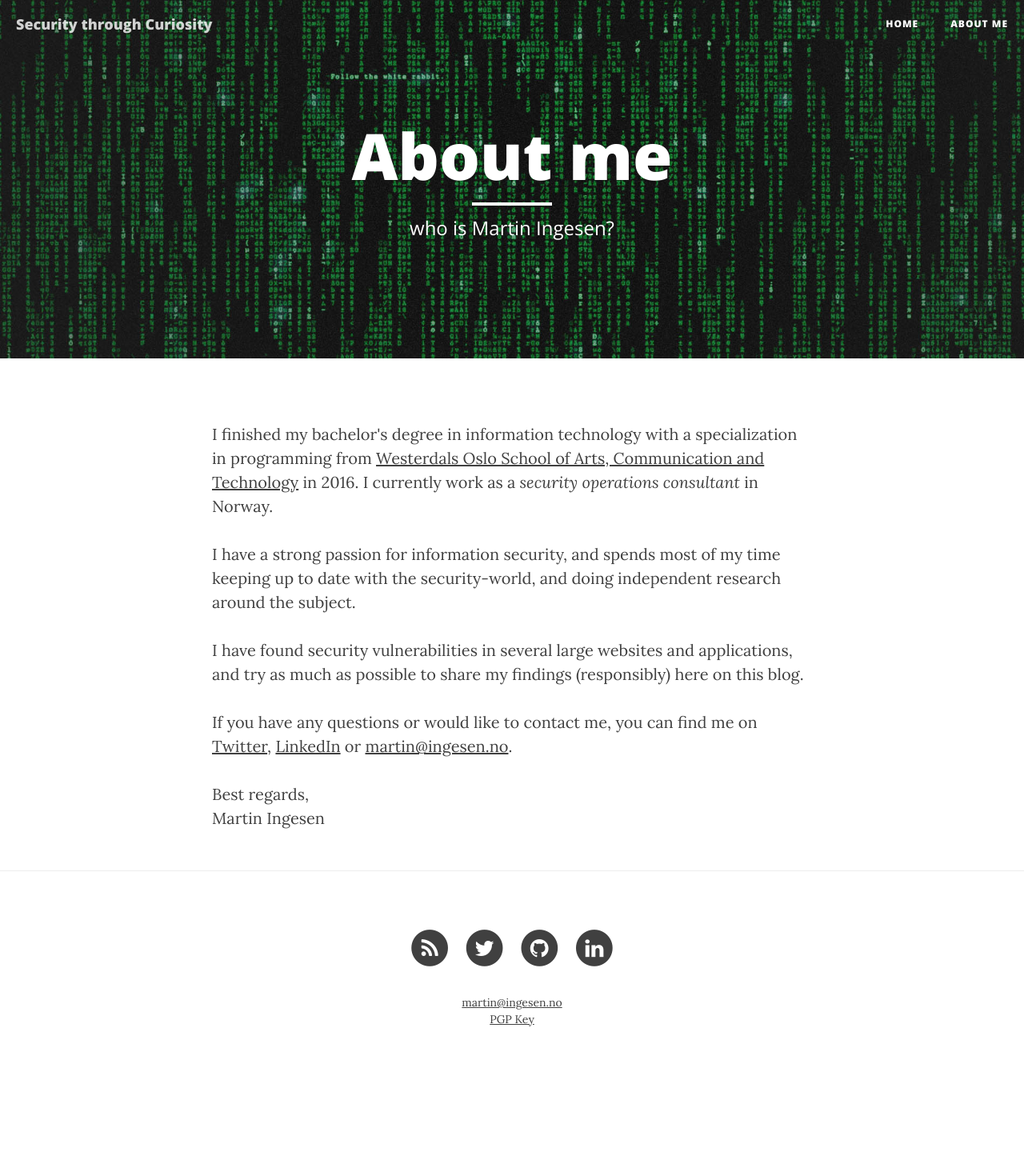
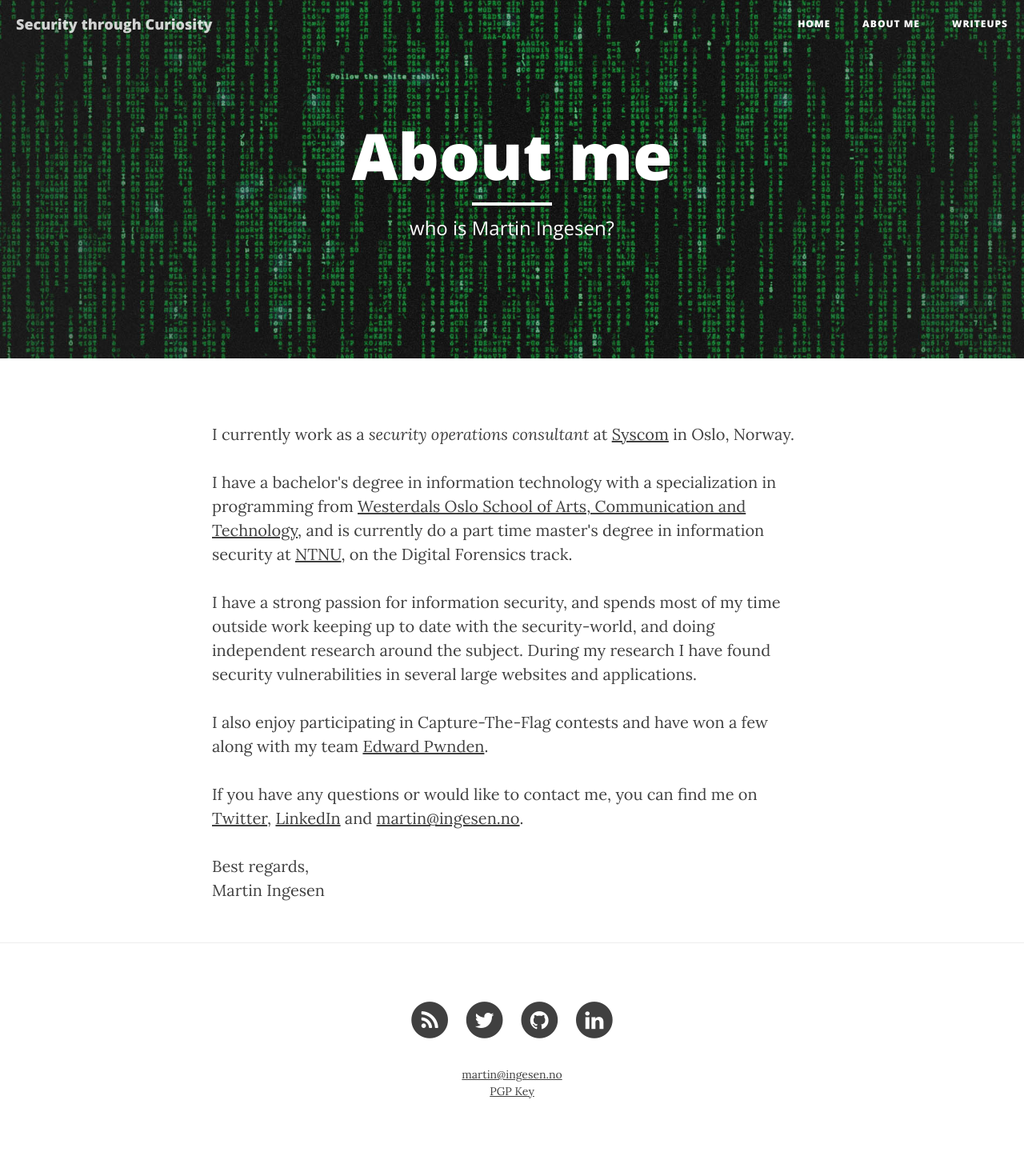
Before and after one commit to MartinIngesen/martiningesen.github.io, a Jekyll site: the page built from about.html, in a window 1280 px wide. Shown: the whole page at 80% size. Built offline with Jekyll 4.4.1, drawn with Linux system fonts in a browser that asks for light colours; nearby versions of some CDN libraries; before the commit the page ends 1350 px from its top, so only the background shows below that.

Commit message:
added stuff

```diff
--- a/about.html
+++ b/about.html
@@ -5,15 +5,26 @@ description: "who is Martin Ingesen?"
 header-img: "img/home-bg.jpg"
 ---
 
-<p>I finished my bachelor's degree in information technology with a specialization in programming from <a href="http://westerdals.no">Westerdals Oslo School of Arts, Communication and Technology</a> in 2016. I currently work as a <i>security operations consultant</i> in Norway.</p>
 <p>
-  I have a strong passion for information security, and spends most of my time keeping up to date with the security-world, and doing independent research around the subject.</p>
+  I currently work as a <i>security operations consultant</i> at <a href="http://www.syscomworld.com/no/">Syscom</a> in Oslo, Norway.</p>
+</p>
+
 <p>
-  I have found security vulnerabilities in several large websites and applications, and try as much as possible to share my findings (responsibly) here on this blog.
+  I have a bachelor's degree in information technology with a specialization in programming from <a href="http://westerdals.no">Westerdals Oslo School of Arts, Communication and Technology</a>, and is currently do a part time master's degree in information security at <a href="https://www.ntnu.edu">NTNU</a>, on the Digital Forensics track.
 </p>
+
 <p>
-  If you have any questions or would like to contact me, you can find me on <a href="https://twitter.com/Mrtn9">Twitter</a>, <a href="{{site.linkedin_username}}">LinkedIn</a> or <a href="mailto:{{site.email}}">martin@ingesen.no</a>.
+  I have a strong passion for information security, and spends most of my time outside work keeping up to date with the security-world, and doing independent research around the subject. During my research I have found security vulnerabilities in several large websites and applications.
 </p>
+
+<p>
+  I also enjoy participating in Capture-The-Flag contests and have won a few along with my team <a href="https://github.com/EdwardPwnden/">Edward Pwnden</a>.
+</p>
+
+<p>
+  If you have any questions or would like to contact me, you can find me on <a href="https://twitter.com/Mrtn9">Twitter</a>, <a href="{{site.linkedin_username}}">LinkedIn</a> and <a href="mailto:{{site.email}}">martin@ingesen.no</a>.
+</p>
+
 <p>
   Best regards,<br> Martin Ingesen
 </p>
```
Also changed, not shown: _posts/2017-01-04-holiday-hack-challenge-2016-writeup.md (added, +82 -0 lines), writeups.html (added, +37 -0 lines).
